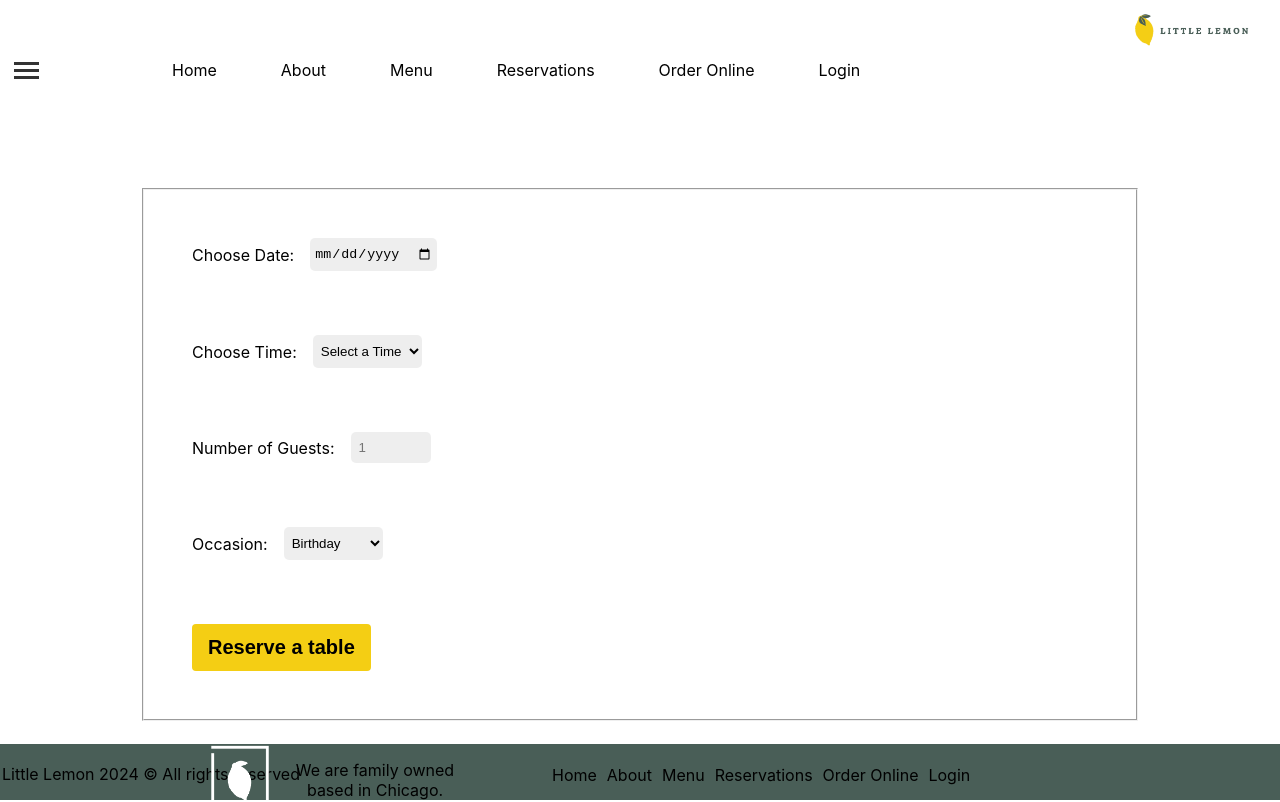
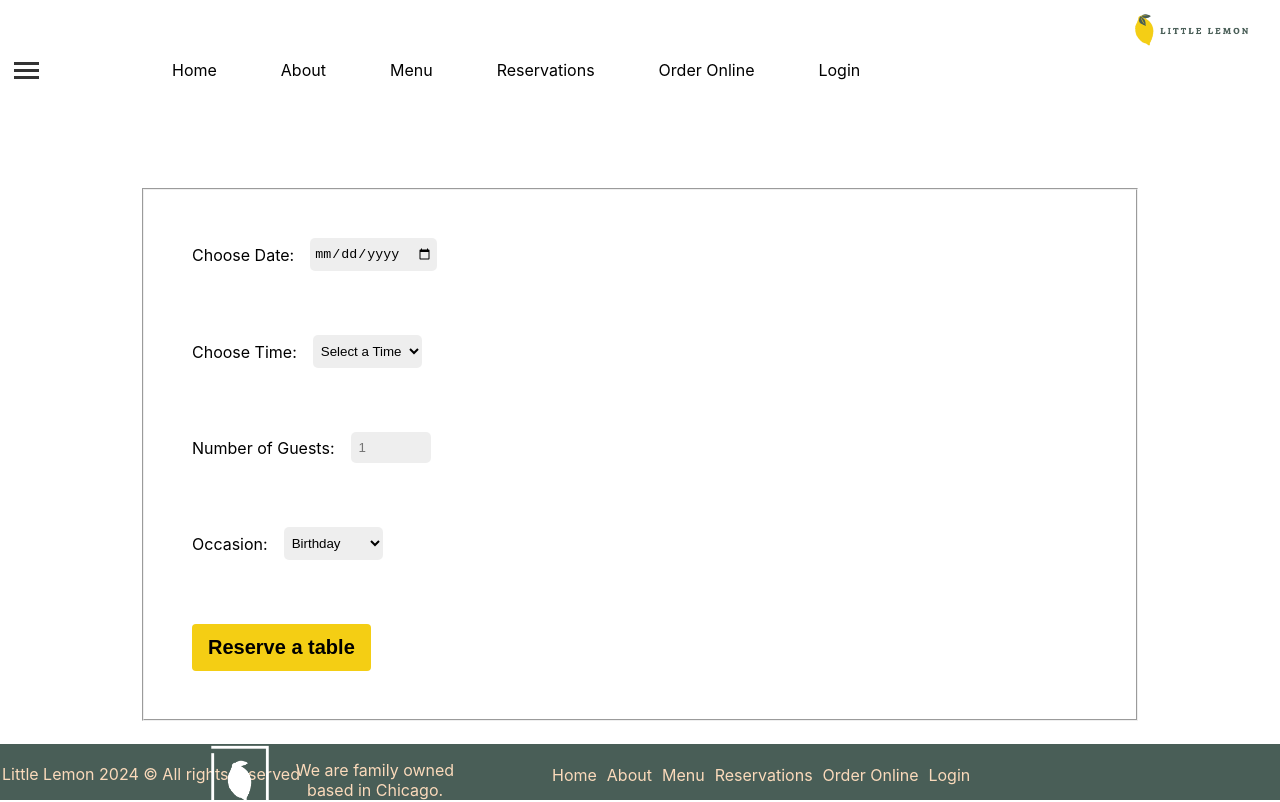
Before and after one commit to songblrd/little-lemon-app, a React (Create React App) app: page /booking in a window 1280 px wide. Shown: the top 802 px of the page. Built offline with nearby package versions, Linux system fonts and the light colour scheme.

Commit message:
changing the color of the footer text

```diff
--- a/package.json
+++ b/package.json
@@ -8,6 +8,7 @@
     "@testing-library/user-event": "^13.5.0",
     "react": "^18.2.0",
     "react-dom": "^18.2.0",
+    "react-hook-form": "^7.50.1",
     "react-router-dom": "^6.22.0",
     "react-scripts": "5.0.1",
     "web-vitals": "^2.1.4"
--- a/src/App.css
+++ b/src/App.css
@@ -247,7 +247,7 @@ footer li {
 
 footer a {
   text-decoration: none;
-  color: black;
+  color: #fbdabb ;
   margin: 0;
   display: flex;
   justify-content: center;
@@ -259,6 +259,10 @@ footer a:hover {
   transition: all 0.3s ease-in-out;
 }
 
+footer p {
+  color: #fbdabb;
+}
+
 .copyright {
   display: flex;
   justify-content: left;
@@ -268,6 +272,7 @@ footer a:hover {
   width: 100%;
   left: 2px;
   z-index: -1;
+  color: #fbdabb;
 }
 
 .copyright a {
--- a/src/BookingForm.js
+++ b/src/BookingForm.js
@@ -4,10 +4,10 @@ const BookingForm = (props) => {
 
   const [date, setDate] = useState("");
   const [times, setTimes] = useState("");
-  const [setGuests] = useState("");
   const [setOccasion] = useState("");
+  const [guests ,setGuests] = useState("");
 
-  const handleSubmit = (e) => {
+  function handleSubmit(e) {
     e.preventDefault();
     props.SubmitForm(e);
   }
@@ -16,7 +16,12 @@ const BookingForm = (props) => {
     setDate(e);
   }
 
+  const handleGuestsChange = (e) => {
+    setGuests(e);
+  }
+
   const availableTimes = ["17:00", "18:00", "19:00", "20:00", "21:00", "22:00"]
+
 
   return (
     <section className='bookingform'>
@@ -40,12 +45,12 @@ const BookingForm = (props) => {
 
           <div>
             <label htmlFor="bookguests">Number of Guests:</label>
-            <input type="number" id='bookguests' min={1} placeholder="1" onChange={e => setGuests(e.target.value)} required/>
+            <input type="number" id='bookguests' min={1} placeholder="1" value={guests} onChange={e => handleGuestsChange(e.target.value)} required/>
           </div>
 
           <div>
             <label htmlFor="bookoccasion">Occasion:</label>
-            <select name="" id="bookoccasion" onChange={e => setOccasion(e.target.value)} required>
+            <select name="" id="bookoccasion" value={setOccasion} onChange={e => setOccasion(e.target.value)} required>
               <option value="">Birthday</option>
               <option value="">Anniversary</option>
             </select>
```
Also changed, not shown: 1 other file (tests, documents, lock files or other folders).
